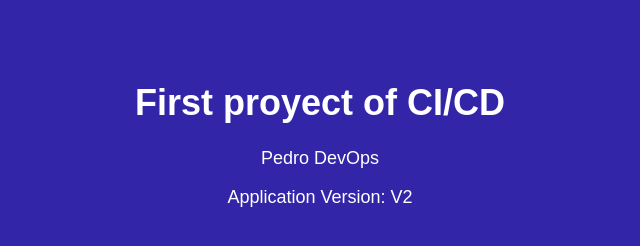
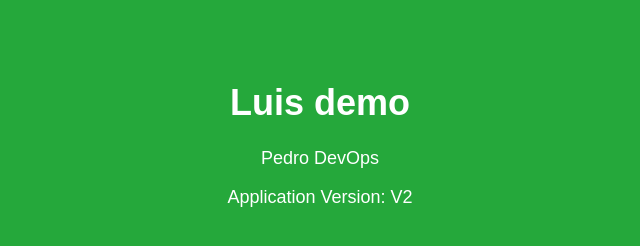
Before and after one commit to perodriguez1630/DevOps-CI-CD, a plain HTML site: page index.html in a window 1280 px wide. Shown: the whole page, without its empty margins (320-960 px from the left). Drawn offline with Linux system fonts and the light colour scheme.

Commit message:
Rebuid of del site-v2

```diff
--- a/index.html
+++ b/index.html
@@ -5,7 +5,7 @@
     <title>Pedro DevOps</title>
     <style>
         body {
-            background-color: rgb(50, 37, 168);
+            background-color: rgb(37, 168, 59);
             font-family: Arial, sans-serif;
             text-align: center;
             padding-top: 50px;
@@ -21,7 +21,7 @@
     </style>
 </head>
 <body>
-    <h1>First proyect of CI/CD</h1>
+    <h1>Luis demo</h1>
     <p>Pedro DevOps</p>
     <p>Application Version: V2</p>
 </body>
```
Also changed, not shown: 1 other file.
